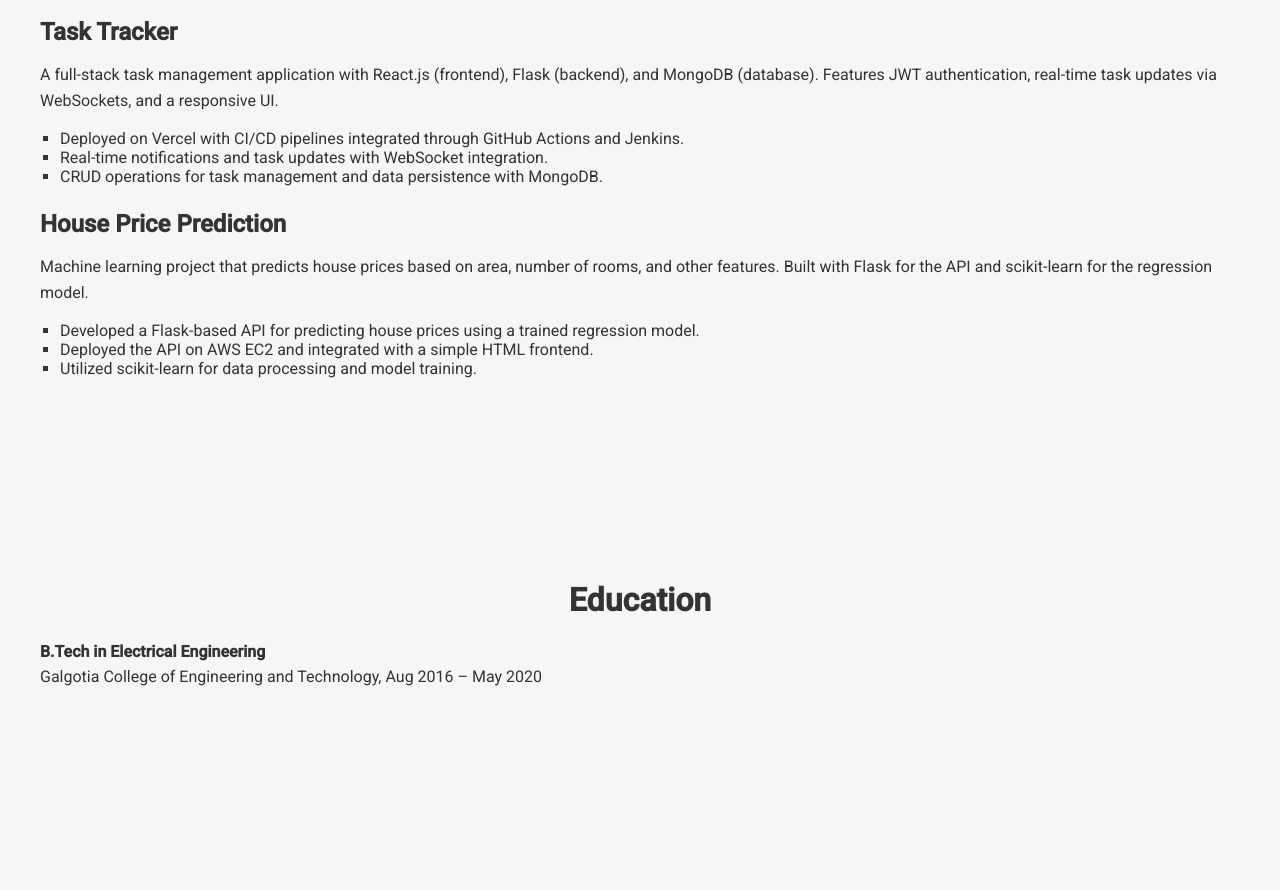
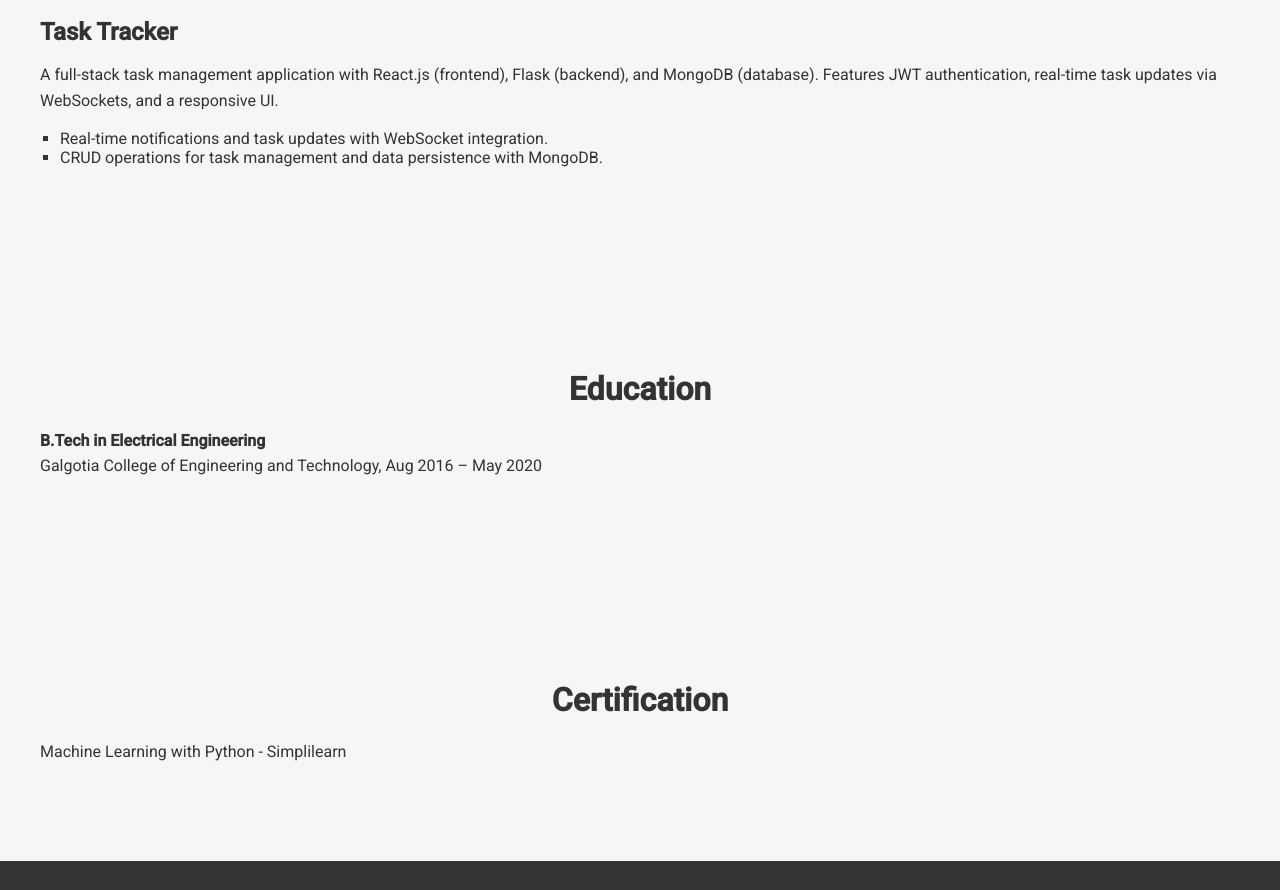
Before and after one commit to Aditya-1998k/resume-page, a plain HTML site: page index.html in a window 1280 px wide. Shown: the part 1700-2590 px from the top of the page. Drawn offline with Linux system fonts and the light colour scheme.

Commit message:
Update index.html

```diff
--- a/index.html
+++ b/index.html
@@ -81,19 +81,8 @@
         <h3><a href="https://task-tracker-frontend-pw5iopguc-adityas-projects-b190d156.vercel.app/#" target="_blank">Task Tracker</a></h3>
         <p>A full-stack task management application with React.js (frontend), Flask (backend), and MongoDB (database). Features JWT authentication, real-time task updates via WebSockets, and a responsive UI.</p>
         <ul>
-          <li>Deployed on Vercel with CI/CD pipelines integrated through GitHub Actions and Jenkins.</li>
           <li>Real-time notifications and task updates with WebSocket integration.</li>
           <li>CRUD operations for task management and data persistence with MongoDB.</li>
-        </ul>
-      </div>
-
-      <div class="project">
-        <h3><a href="https://github.com/Aditya-1998k/house-price-prediction-flask" target="_blank">House Price Prediction</a></h3>
-        <p>Machine learning project that predicts house prices based on area, number of rooms, and other features. Built with Flask for the API and scikit-learn for the regression model.</p>
-        <ul>
-          <li>Developed a Flask-based API for predicting house prices using a trained regression model.</li>
-          <li>Deployed the API on AWS EC2 and integrated with a simple HTML frontend.</li>
-          <li>Utilized scikit-learn for data processing and model training.</li>
         </ul>
       </div>
     </div>
```
